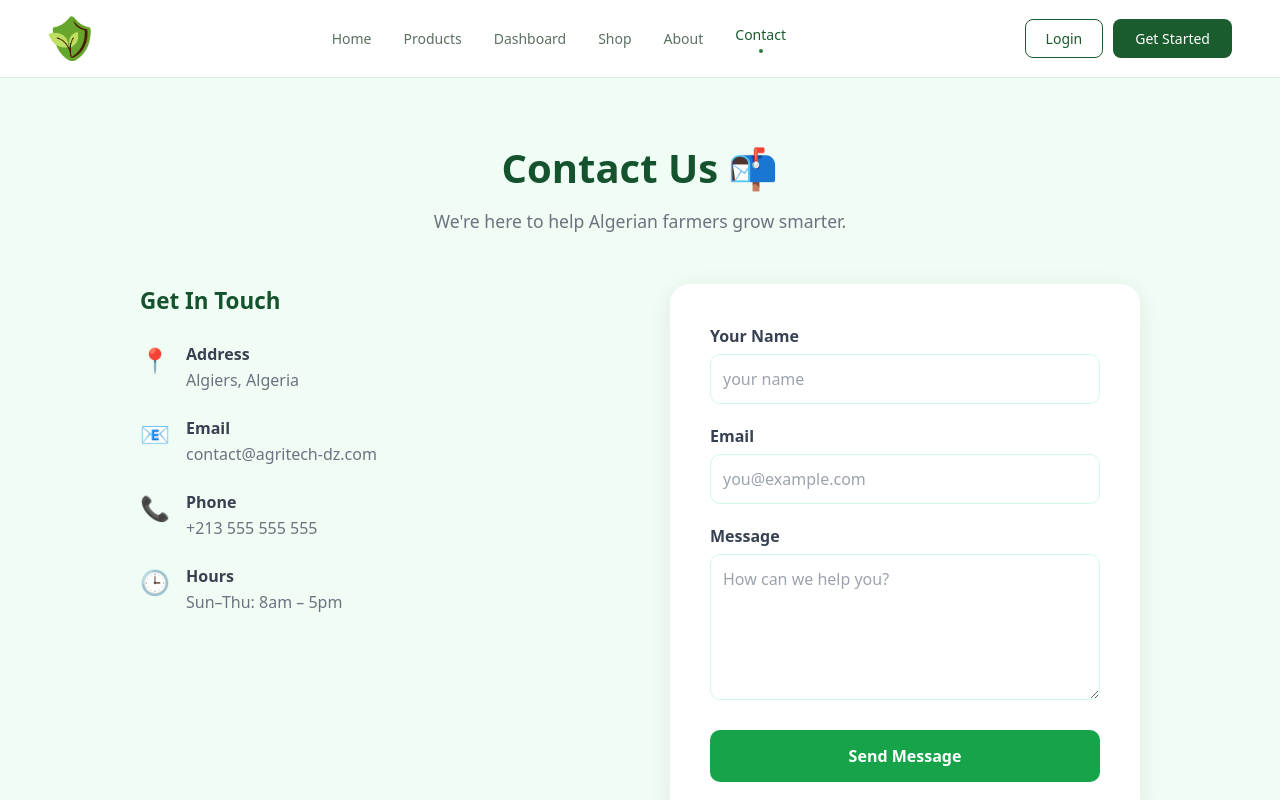
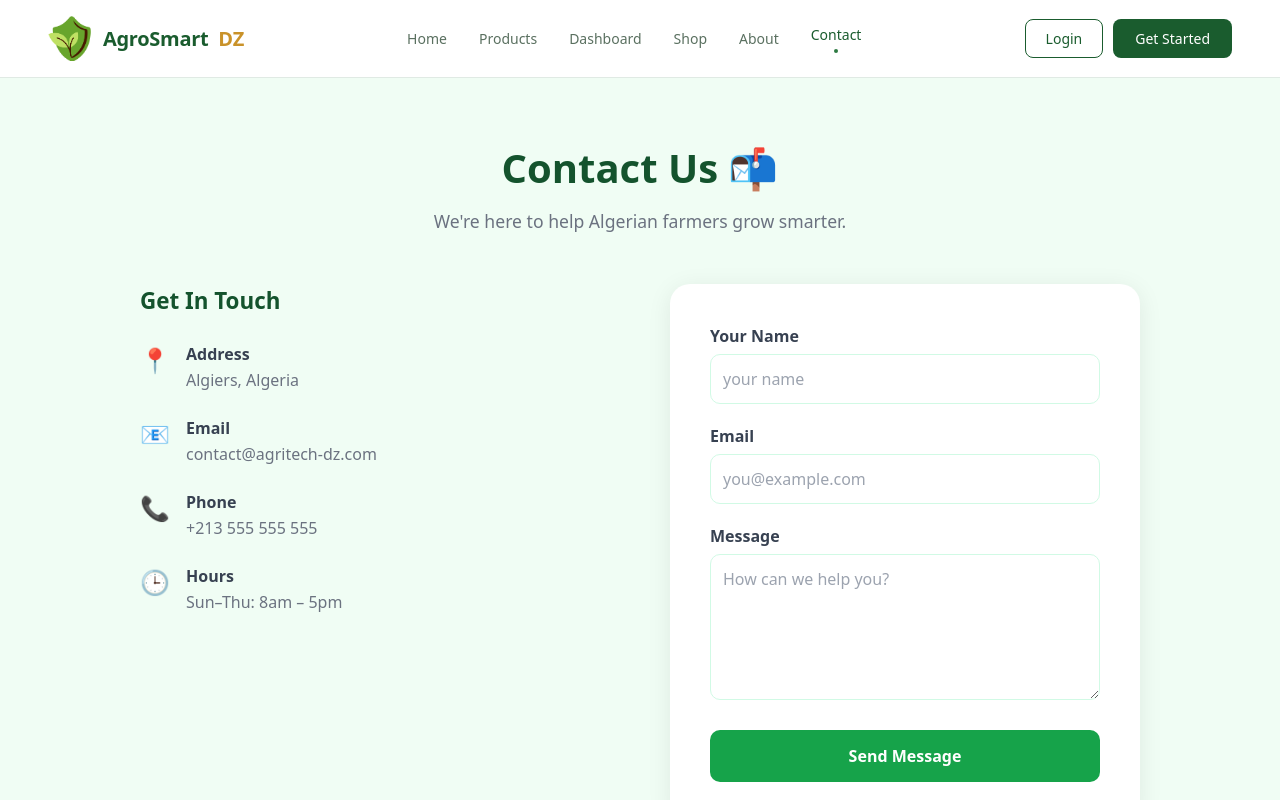
Before and after one commit to masterstudentzl1-jpg/agritech-algeria, a React (Vite) app in the folder client/: page /contact in a window 1280 px wide. Shown: the top 800 px of the page. Built offline with nearby package versions, Linux system fonts and the light colour scheme; no server answers.

Commit message:
update logo

```diff
--- a/client/src/components/layout/Navbar.jsx
+++ b/client/src/components/layout/Navbar.jsx
@@ -26,6 +26,7 @@ export default function Navbar() {
     alt="AgroSmart DZ"
     style={{ height: '45px', objectFit: 'contain' }}
   />
+   AgroSmart <span>DZ</span>
 </Link>
 
       {/* DESKTOP LINKS */}
```
